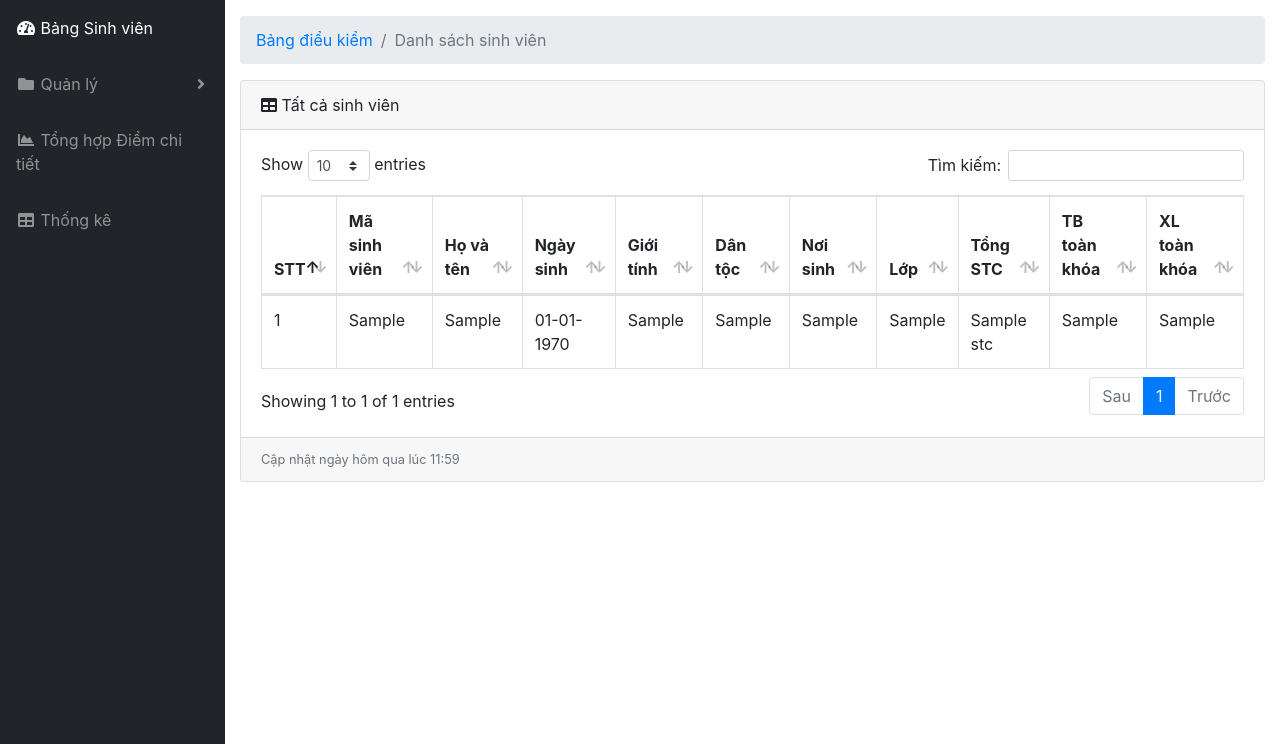
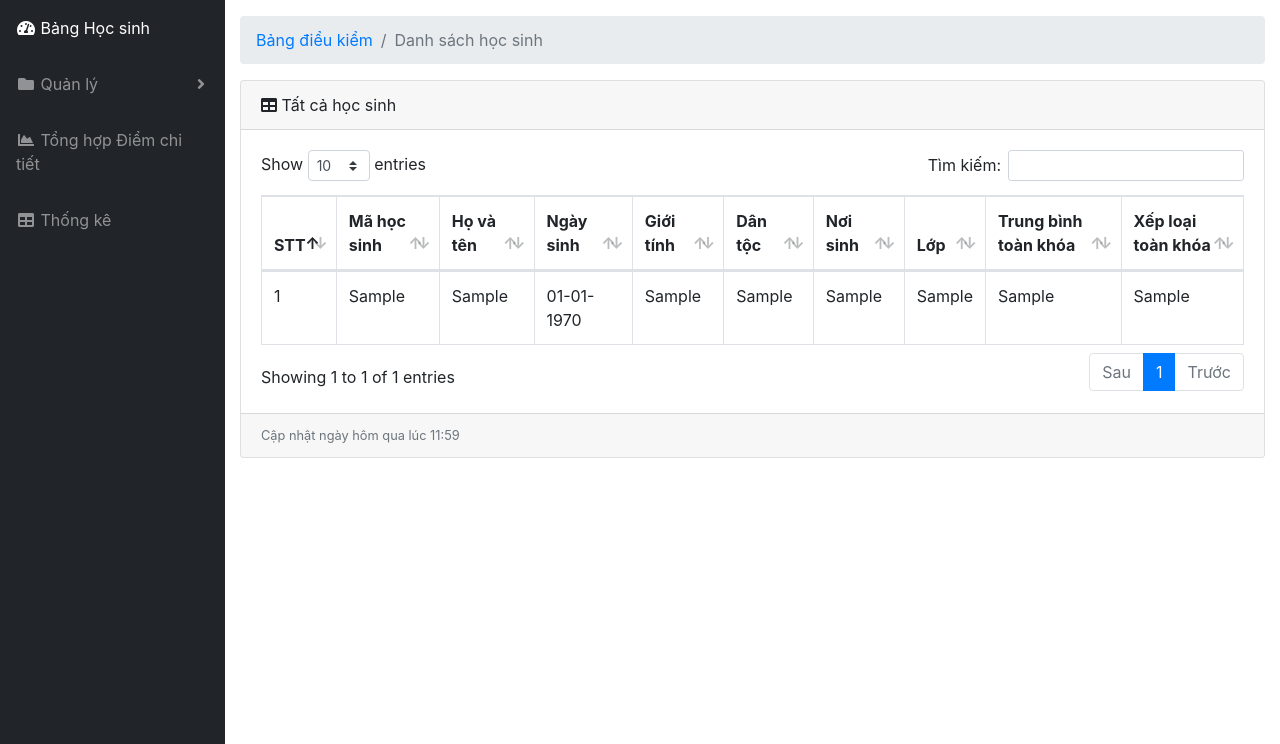
Before and after one commit to binhnguyen00/quan-li-diem-THPT, a PHP site: template View/thongke.php in a window 1280 px wide. Shown: the part 56-800 px from the top of the page. Run offline with PHP 8.4, Linux system fonts and the light colour scheme; the template is opened without the code that fills it: most values are stand-ins (such as "Sample title", 1, 10 or a date in 2020); data that the repository does not hold is empty.

Commit message:
sua loi vat lan 2

```diff
--- a/View/Diem/xl_diem.php
+++ b/View/Diem/xl_diem.php
@@ -125,7 +125,7 @@
                     <th>Mã môn</th>
                     <th>Tên môn</th>
                     <th>Điểm Giữa kỳ</th>
-                    <th>Diểm thi học kỳ</th>
+                    <th>Điểm Cuối kỳ</th>
                     <th>Điểm TB môn học</th>
                     <th>Học kỳ</th>
                     <th>Hành động</th>
--- a/View/masster/footer.php
+++ b/View/masster/footer.php
@@ -2,7 +2,7 @@
 	<li class="nav-item active">
 		<a class="nav-link" href="index.php?controllers=quanly&action=Admin">
 			<i class="fas fa-fw fa-tachometer-alt"></i>
-			<span>Bảng Sinh viên</span>
+			<span>Bảng Học sinh</span>
 		</a>
 	</li>
 	<li class="nav-item dropdown">
@@ -11,14 +11,14 @@
 			<span>Quản lý</span>
 		</a>
 		<div class="dropdown-menu" aria-labelledby="pagesDropdown">
-			<h6 class="dropdown-header">Chức năng:</h6>
-			<a class="dropdown-item" href="index.php?controllers=quanly&action=Add">Thêm sinh viên</a>
+			<h4 class="dropdown-header">Chức năng:</h4>
+			<a class="dropdown-item" href="index.php?controllers=quanly&action=Add">Thêm học sinh</a>
 			<a class="dropdown-item" href="index.php?controllers=diem&action=QL_Diem">Quản lý điểm</a>
 			<div class="dropdown-divider"></div>
-			<h6 class="dropdown-header">Bảng:</h6>
+			<h4 class="dropdown-header">Bảng:</h4>
 			<a class="dropdown-item" href="index.php?controllers=quanly&action=List_lop">Lớp</a>
 			<a class="dropdown-item" href="index.php?controllers=quanly&action=list_hocky">Học kỳ</a>
-			<a class="dropdown-item" href="index.php?controllers=quanly&action=list_hocphan">Học phần</a>
+			<a class="dropdown-item" href="index.php?controllers=quanly&action=list_hocphan">Môn học</a>
 		</div>
 	</li>
 	<li class="nav-item">
--- a/View/thongke.php
+++ b/View/thongke.php
@@ -37,30 +37,30 @@
           <li class="breadcrumb-item">
             <a href="#">Bảng điểu kiểm</a>
           </li>
-          <li class="breadcrumb-item active">Danh sách sinh viên</li>
+          <li class="breadcrumb-item active">Danh sách học sinh</li>
         </ol>
 
         <!-- DataTables Example -->
         <div class="card mb-3">
           <div class="card-header">
             <i class="fas fa-table"></i>
-            Tất cả sinh viên</div>
+            Tất cả học sinh
+          </div>
           <div class="card-body">
             <div class="table-responsive">
               <table class="table table-bordered" id="dataTable" width="100%" cellspacing="0">
                 <thead>
                   <tr>
                     <th>STT</th>
-                    <th>Mã sinh viên</th>
+                    <th>Mã học sinh</th>
                     <th>Họ và tên</th>
                     <th>Ngày sinh</th>
                     <th>Giới tính</th>
                     <th>Dân tộc</th>
                     <th>Nơi sinh</th>
                     <th>Lớp</th>
-                    <th>Tổng STC</th>
-                    <th>TB toàn khóa</th>
-                    <th>XL toàn khóa</th>
+                    <th>Trung bình toàn khóa</th>
+                    <th>Xếp loại toàn khóa</th>
                   </tr>
                 </thead>
                 <tbody>
@@ -73,12 +73,11 @@
                       <td><?php echo $STT; ?></td>
                       <td><?php echo $value['ma_sv']; ?></td>
                       <td><?php echo $value['hoten_sv']; ?></td>
-                    <td><?php echo date('d-m-Y',strtotime($value['ngay_sinh'])); ?></td>
+                      <td><?php echo date('d-m-Y', strtotime($value['ngay_sinh'])); ?></td>
                       <td><?php echo $value['gioi_tinh']; ?></td>
                       <td><?php echo $value['dan_toc']; ?></td>
                       <td><?php echo $value['noi_sinh']; ?></td>
                       <td><?php echo $value['ten_lop']; ?></td>
-                    <td><?php echo $value['STC']; ?></td>
                       <td><?php echo $value['TB_Toankhoa']; ?></td>
                       <td><?php echo $value['XL_Toankhoa']; ?></td>
                     </tr>
@@ -139,4 +138,5 @@
 <!-- Demo scripts for this page-->
 <script src="bootstraps/js/demo/datatables-demo.js"></script>
 <script src="bootstraps/js/demo/chart-area-demo.js"></script>
+
 </html>
```
Also changed, not shown: Connect/connect.php (+18 -38 lines), Controllers/Quanly/Diem.php (+20 -37 lines), View/Tonghopdiemsinhvien.php (+15 -18 lines), View/masster/tbl_Diemmon.php (+3 -4 lines). Lines whose indentation alone changed are shown as unchanged.
